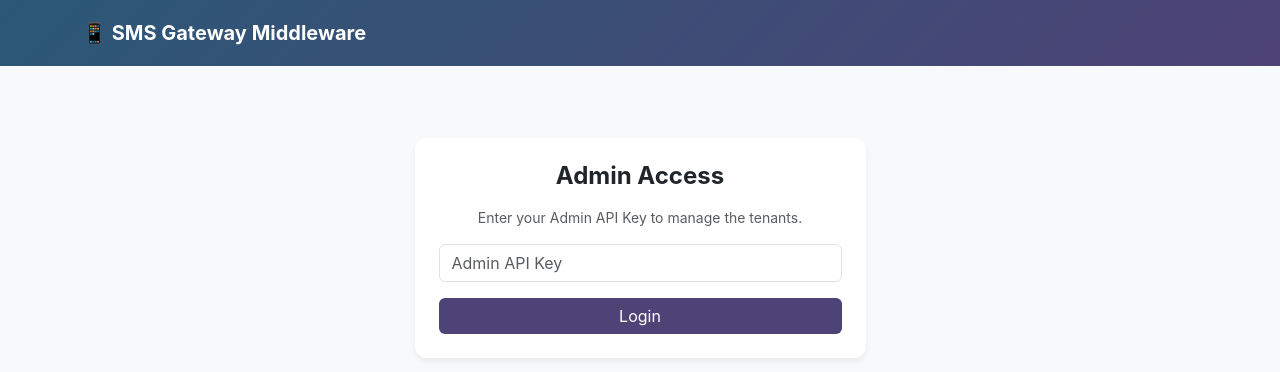
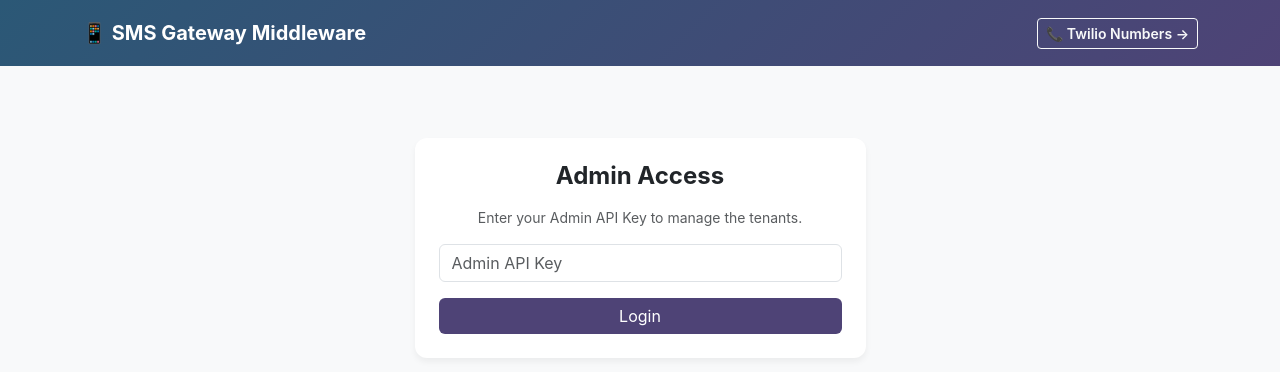
Before and after one commit to sunkanmiolaniyi2013-netizen/whatsapp-gateway, a website: page public/index.html in a window 1280 px wide. Drawn offline with nearby package versions, Linux system fonts and the light colour scheme.

Commit message:
Add files via upload

```diff
--- a/public/index.html
+++ b/public/index.html
@@ -21,7 +21,10 @@
     <nav class="navbar navbar-dark mb-4 py-3">
         <div class="container d-flex justify-content-between align-items-center">
             <span class="navbar-brand mb-0 h1 fw-bold">📱 SMS Gateway Middleware</span>
-            <button id="logoutBtn" class="btn btn-sm btn-outline-light" style="display:none;" onclick="logout()">Logout</button>
+            <div class="d-flex align-items-center gap-2">
+                <a href="/twilio.html" class="btn btn-sm btn-outline-light fw-semibold">📞 Twilio Numbers →</a>
+                <button id="logoutBtn" class="btn btn-sm btn-outline-light" style="display:none;" onclick="logout()">Logout</button>
+            </div>
         </div>
     </nav>
 
```
